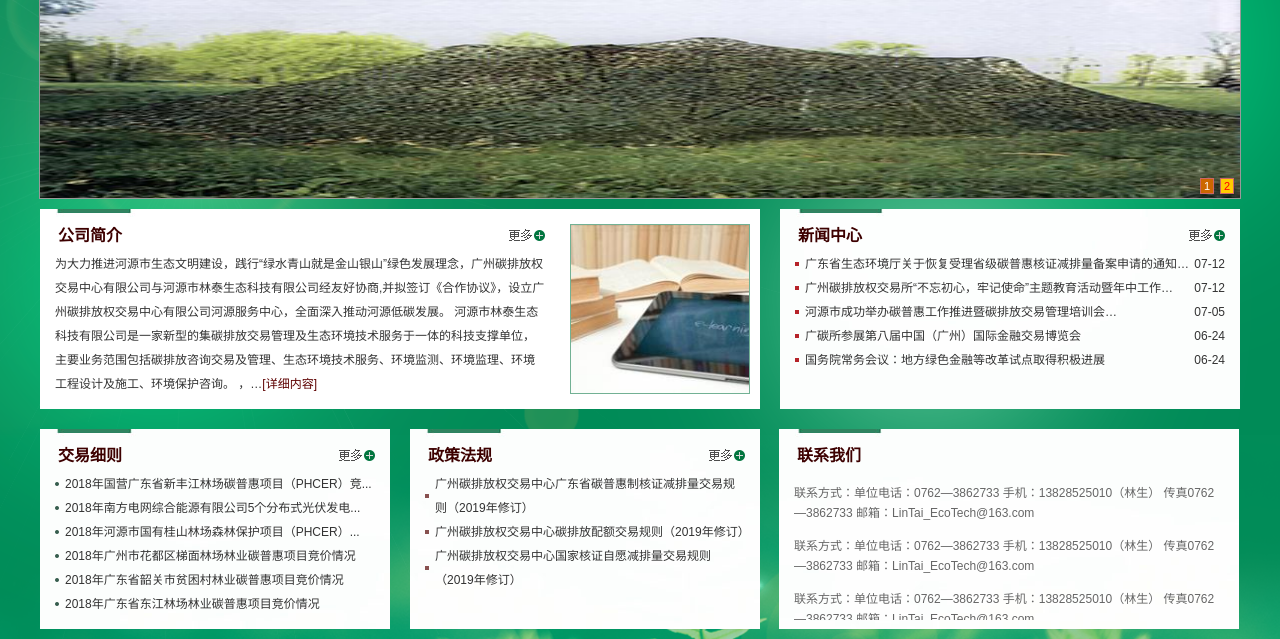
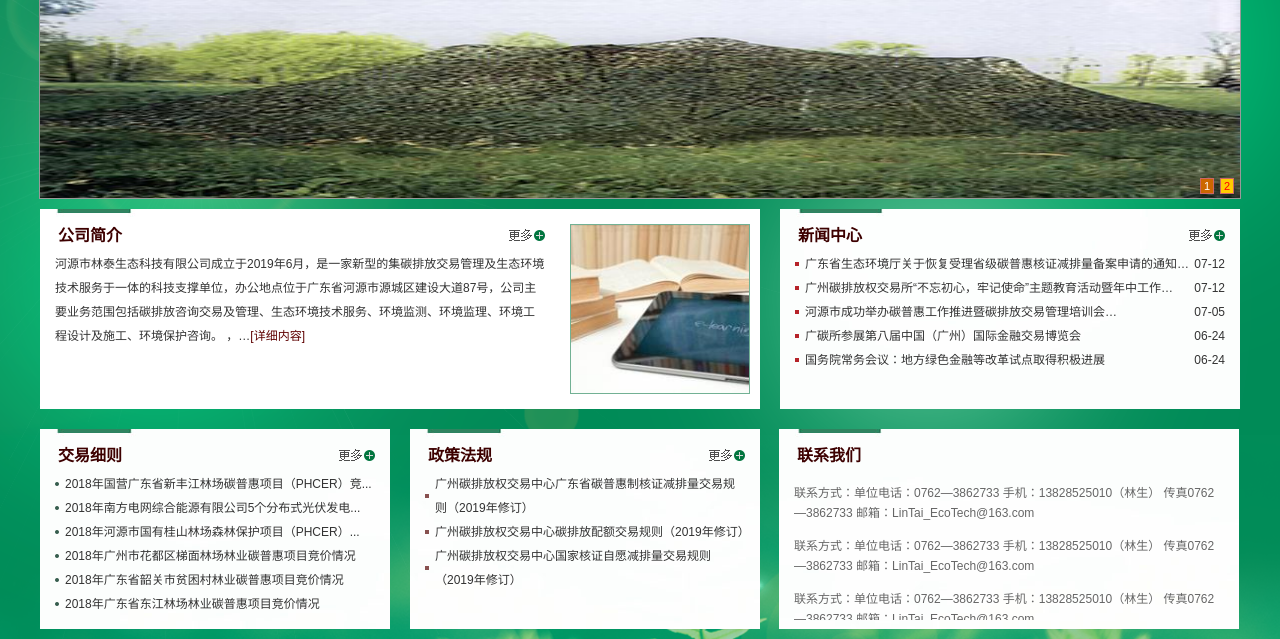
Before and after one commit to LinTaiEcoTech/LinTai, a plain HTML site: page index.html in a window 1280 px wide. Shown: the part 138-777 px from the top of the page. Drawn offline with nearby package versions, Linux system fonts and the light colour scheme.

Commit message:
Update index.html

```diff
--- a/index.html
+++ b/index.html
@@ -162,8 +162,7 @@
                                          src="images/more.png"></a></div>
                             </div>
                             <div class="area1-content">
-                                <p>为大力推进河源市生态文明建设，践行“绿水青山就是金山银山”绿色发展理念，广州碳排放权交易中心有限公司与河源市林泰生态科技有限公司经友好协商,并拟签订《合作协议》，设立广州碳排放权交易中心有限公司河源服务中心，全面深入推动河源低碳发展。
-河源市林泰生态科技有限公司是一家新型的集碳排放交易管理及生态环境技术服务于一体的科技支撑单位，主要业务范围包括碳排放咨询交易及管理、生态环境技术服务、环境监测、环境监理、环境工程设计及施工、环境保护咨询。
+                                <p>河源市林泰生态科技有限公司成立于2019年6月，是一家新型的集碳排放交易管理及生态环境技术服务于一体的科技支撑单位，办公地点位于广东省河源市源城区建设大道87号，公司主要业务范围包括碳排放咨询交易及管理、生态环境技术服务、环境监测、环境监理、环境工程设计及施工、环境保护咨询。
 ，…<a
                                      href="introduce/introduce1.html">[详细内容]</a></p>
                                 <img class="imga" style="display:none" src="images/6368755467684980674151134.Jpeg">
```
